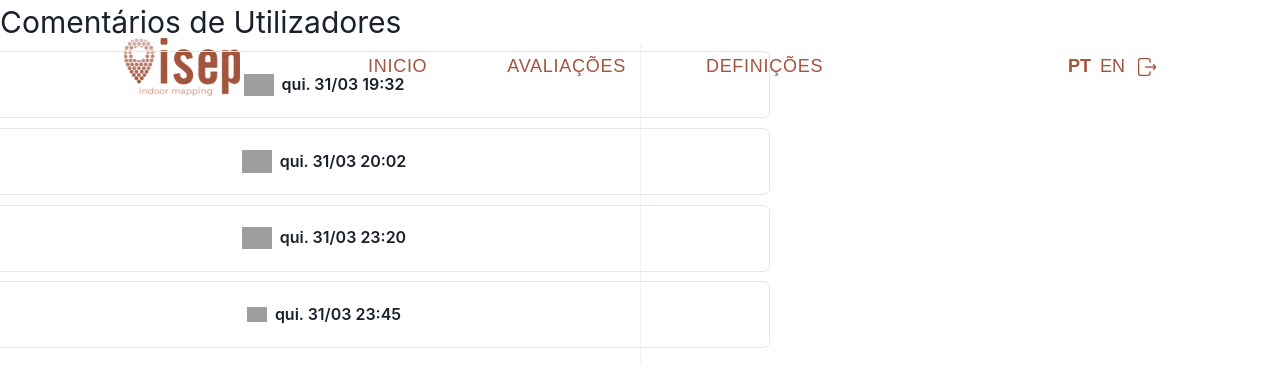
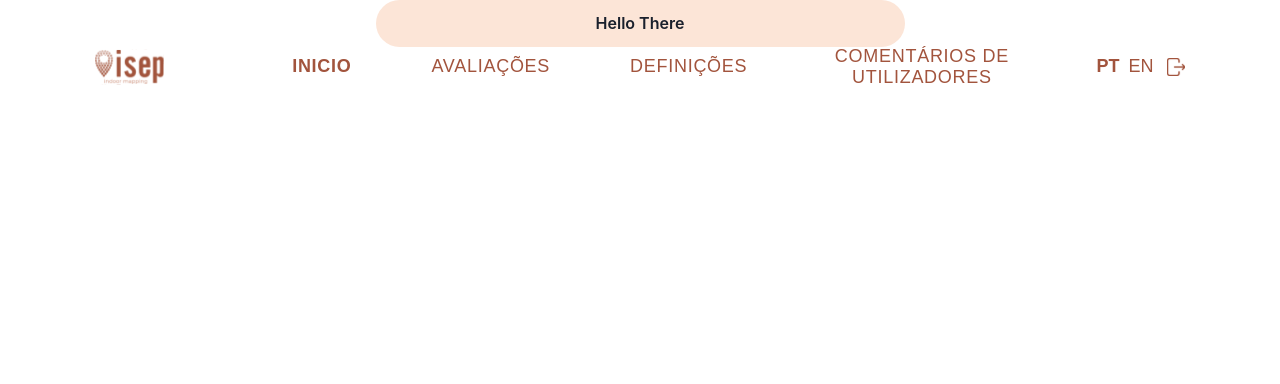
Before and after one commit to ruiafonso8443/frontend, a React (Create React App) app: page /feedback in a window 1280 px wide. Shown: the top 384 px of the page. Built offline with nearby package versions, Linux system fonts and the light colour scheme; grey boxes are pictures that could not be loaded.

Commit message:
Adding admin page to nav bar

```diff
--- a/package.json
+++ b/package.json
@@ -6,6 +6,7 @@
     "@chakra-ui/react": "^1.8.8",
     "@emotion/react": "^11.9.0",
     "@emotion/styled": "^11.8.1",
+    "@material-ui/core": "^4.12.4",
     "@testing-library/jest-dom": "^5.16.4",
     "@testing-library/react": "^13.0.1",
     "@testing-library/user-event": "^13.5.0",
--- a/src/App.tsx
+++ b/src/App.tsx
@@ -1,11 +1,13 @@
 import React from "react";
 import { Page } from "./types/pages";
-import { Text } from '@chakra-ui/react'
+import { Text, Box } from '@chakra-ui/react'
 import useTranslation from "./i18n/use-translation";
 
 import { useStoreSelector, useStoreDispatch } from "./store";
 import { selectedPage, goToLoginPage } from "./store/navigation-reducer";
 import { AdminFeedback } from "./app/pages/admin";
+import { AppBar, Toolbar } from "@material-ui/core";
+
 import CustomButton from "./components/buttons";
 
 function App() {
@@ -33,10 +35,10 @@ function App() {
     return <>Setting</>;
   }
   if (page === Page.AdminFeedback) {
-    //AdminFeedBack
     return (
       <div className="App">
         <header className="App-header">
+          <Box height={'100px'}></Box>
           <Text fontSize='3xl'>{t("feedback_admin_page")}</Text>
           <AdminFeedback></AdminFeedback>
         </header>
--- a/src/app/pages/admin/index.tsx
+++ b/src/app/pages/admin/index.tsx
@@ -152,7 +152,7 @@ export class AdminFeedback extends React.Component<{}, {}> {
                 <Center>
                   <ButtonGroup marginTop="1%" marginBottom="0.5%">
                     <Button
-                      width="900px"
+                      width="700px"
                       height="67px"
                       _hover={{ bg: "isepBrick.300" }}
                       variant="outline"
@@ -162,6 +162,7 @@ export class AdminFeedback extends React.Component<{}, {}> {
                       onClick={() =>
                         this.setFeedBackAndName(feedback, name, type)
                       }
+
                     >
                       <Box margin={"2"}>{this.getIcon(type)}</Box>
                       <Text>{date}</Text>
@@ -182,9 +183,10 @@ export class AdminFeedback extends React.Component<{}, {}> {
                     <Divider orientation="vertical" />
                 </GridItem>
                 <GridItem colStart={2} colEnd={7} h="320">
+                  <Box height={'110px'}></Box>
                 <Box>
                     {this.getFeedback(this.state.feedback, this.state.type)}
-                    <Text fontSize="xs" as="i">
+                    <Text fontSize="xs" as="i" align={'left'}>
                       {this.state.name}
                     </Text>
                   </Box>
--- a/src/components/navigation/index.tsx
+++ b/src/components/navigation/index.tsx
@@ -11,6 +11,7 @@ import {
   goToFeedBackPage,
   goSettingsPage,
   goToLoginPage,
+  goToAdminFeedbackPage,
 } from "../../store/navigation-reducer";
 import Page from "../../types/pages";
 import { BrowserView, MobileView } from 'react-device-detect';
@@ -23,6 +24,7 @@ import { AiFillHome } from 'react-icons/ai'
 function Navigation() {
   const { t } = useTranslation();
   const [langCod, setLangCode] = useState<"PT" | "EN">("PT");
+  const [user, setUser] = useState<"Admin" | "User">("Admin");
 
   const page = useStoreSelector(selectedPage);
   const dispatch = useStoreDispatch();
@@ -37,10 +39,13 @@ function Navigation() {
 
   const handleNavigationClick = (e: MouseEvent<HTMLElement>) => {
     const { id } = e.currentTarget;
-
     if (id === "homepage") dispatch(goToHomePage());
     if (id === "feedback") dispatch(goToFeedBackPage());
     if (id === "settings") dispatch(goSettingsPage());
+    if (id === "adminFeedback"){
+      console.log(id);
+      dispatch(goToAdminFeedbackPage());
+    }
   };
 
   const handleNavigationClickMobile = (id: string) => {
@@ -136,6 +141,18 @@ function Navigation() {
           >
             {t("settings")}
           </span>
+
+          {user === "Admin" && (
+            <span
+              id="adminFeedback"
+              onClick={handleNavigationClick}
+              style={{
+                fontWeight: page === 3 ? "700" : "400",
+              }}
+            >
+              {t("admin_feedback")}
+            </span>
+          )}
         </div>
       )}
 
--- a/src/i18n/en-GB.json
+++ b/src/i18n/en-GB.json
@@ -3,5 +3,6 @@
   "homepage": "Homepage",
   "feedback": "Feedback",
   "settings": "Settings",
+  "admin_feedback": "Users Feedback",
   "feedback_admin_page": "Diary Entries from Users"
 }
--- a/src/i18n/pt-PT.json
+++ b/src/i18n/pt-PT.json
@@ -3,5 +3,6 @@
   "homepage": "Inicio",
   "feedback": "Avaliações",
   "settings": "Definições",
+  "admin_feedback": "Comentários de Utilizadores",
   "feedback_admin_page": "Comentários de Utilizadores"
 }
--- a/src/store/navigation-reducer.ts
+++ b/src/store/navigation-reducer.ts
@@ -11,7 +11,7 @@ type navigationState = {
 
 // ************ INITIAL STATE ************
 const initialState: navigationState = {
-  page: 4,
+  page: 1,
 };
 
 // ************ SLICE ************
@@ -31,11 +31,14 @@ const navigationSlice = createSlice({
     goSettingsPage: (state) => {
       state.page = Page.Settings;
     },
+    goToAdminFeedbackPage: (state) => {
+      state.page = Page.AdminFeedback;
+    },
   },
 });
 
 // ************ ACTIONS ************
-export const { goToLoginPage, goToHomePage, goToFeedBackPage, goSettingsPage } =
+export const { goToLoginPage, goToHomePage, goToFeedBackPage, goSettingsPage, goToAdminFeedbackPage } =
   navigationSlice.actions;
 
 // ************ SELECTORS ************
```
Also changed, not shown: 1 other file (tests, documents, lock files or other folders). Lines whose indentation alone changed are shown as unchanged.
